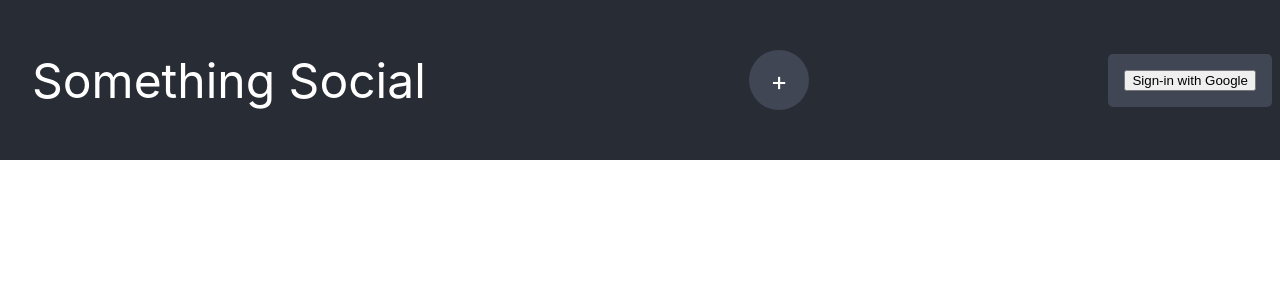
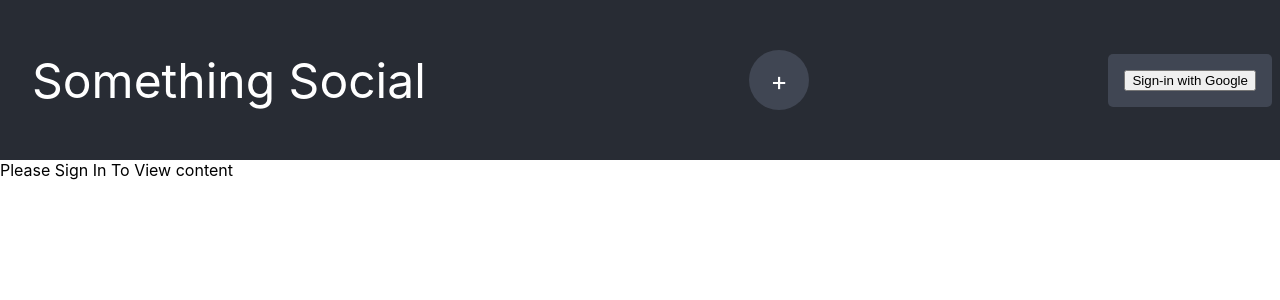
Before and after one commit to sbusenba/odin-social, a React (Create React App) app: page / in a window 1280 px wide. Shown: the top 300 px of the page. Built offline with nearby package versions, Linux system fonts and the light colour scheme; no server answers.

Commit message:
Add PleaseSignIn component

```diff
--- a/src/Header.js
+++ b/src/Header.js
@@ -9,6 +9,7 @@ import {
   signOut,
 } from "firebase/auth";
 import './styles/header.css'
+import PleaseSignIn from "./components/PleaseSignIn";
 
 function Header() {
 
@@ -123,7 +124,7 @@ initFirebaseAuth();
             </button>
             </div>
         </header>
-        {signedIn? <Outlet/>:null}
+        {signedIn? <Outlet/>:<PleaseSignIn/>}
       </div>
     );
   }
--- /dev/null
+++ b/src/components/PleaseSignIn.js
@@ -0,0 +1,10 @@
+function PleaseSignIn(){
+
+
+    return(
+        <div>
+            Please Sign In To View content
+        </div>
+    )
+}
+export default PleaseSignIn;
```
